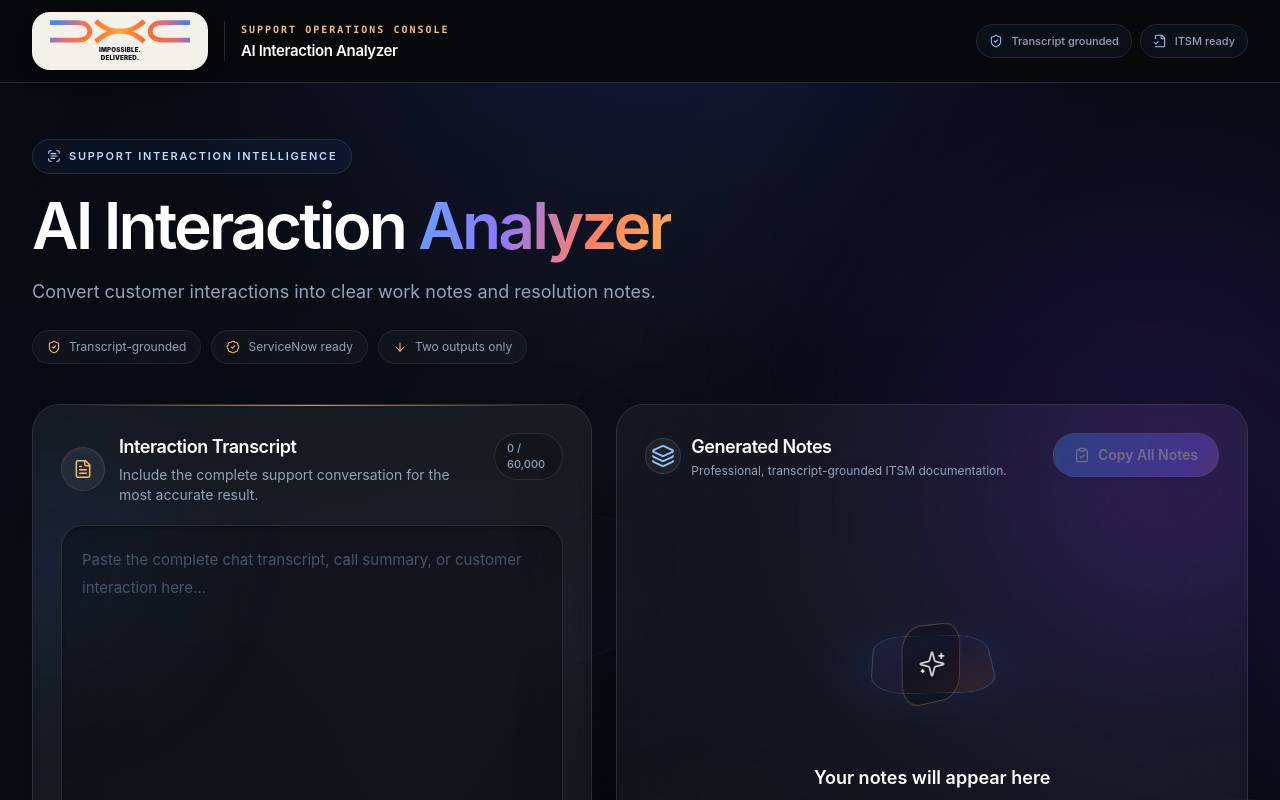
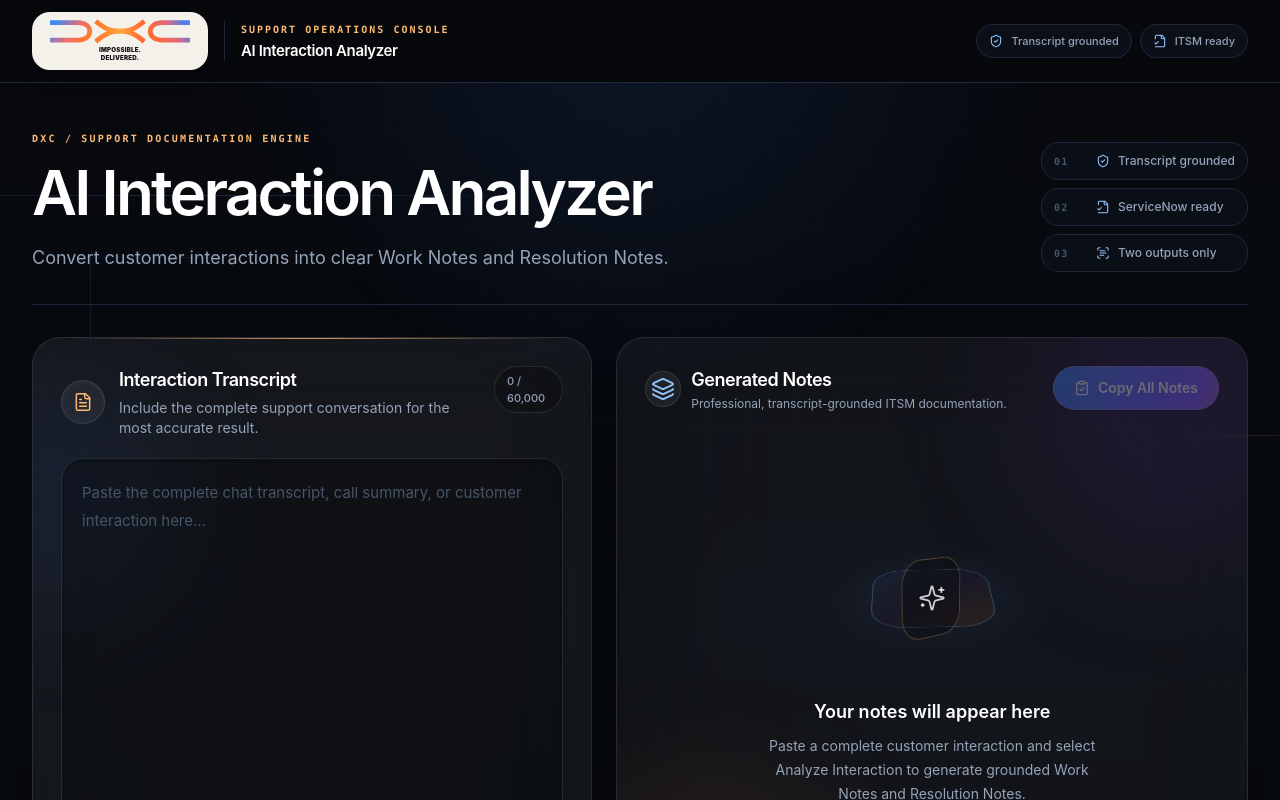
Before and after one commit to Infinity-projects-hue/DXC-Documentation-Tool, a Next.js app: page / in a window 1280 px wide. Shown: the top 800 px of the page. Built offline with nearby package versions, Linux system fonts and the light colour scheme.

Commit message:
Reframe workspace as support operations console

```diff
--- a/app/page.tsx
+++ b/app/page.tsx
@@ -2,7 +2,7 @@
 
 import type { ElementType, ReactNode } from "react";
 import { motion, useReducedMotion } from "framer-motion";
-import { ArrowDown, BadgeCheck, ScanText, ShieldCheck } from "lucide-react";
+import { FileCheck2, ScanText, ShieldCheck } from "lucide-react";
 import { InputCard } from "@/components/documentation/InputCard";
 import { OutputCards } from "@/components/documentation/OutputCards";
 
@@ -10,32 +10,32 @@
   const reduceMotion = useReducedMotion();
 
   return (
-    <div className="relative isolate min-h-[calc(100vh-72px)] overflow-hidden bg-[#070a11]">
-      <CinematicBackground reducedMotion={Boolean(reduceMotion)} />
+    <div className="relative isolate min-h-[calc(100vh-82px)] overflow-hidden bg-[#07090d]">
+      <OperationsBackground reducedMotion={Boolean(reduceMotion)} />
 
-      <section className="relative z-10 mx-auto w-full max-w-[1680px] px-4 pb-10 pt-10 sm:px-6 sm:pt-14 lg:px-8 lg:pb-14">
+      <section className="relative z-10 mx-auto w-full max-w-[1680px] px-4 pb-12 pt-10 sm:px-6 sm:pt-12 lg:px-8 lg:pb-16">
         <motion.div
-          initial={{ opacity: 0, y: 20 }}
+          initial={{ opacity: 0, y: 16 }}
           animate={{ opacity: 1, y: 0 }}
-          transition={{ duration: 0.65, ease: "easeOut" }}
-          className="mb-8 max-w-4xl lg:mb-10"
+          transition={{ duration: 0.55, ease: "easeOut" }}
+          className="mb-8 grid gap-6 border-b border-slate-800 pb-8 lg:grid-cols-[minmax(0,1fr)_auto] lg:items-end"
         >
-          <div className="mb-5 inline-flex items-center gap-2 rounded-full border border-blue-300/15 bg-blue-500/[0.07] px-3.5 py-2 text-[11px] font-semibold uppercase tracking-[0.16em] text-blue-200">
-            <ScanText className="h-3.5 w-3.5" />
-            Support interaction intelligence
+          <div className="max-w-4xl">
+            <p className="font-mono text-[10px] font-bold uppercase tracking-[0.22em] text-orange-300">
+              DXC / Support documentation engine
+            </p>
+            <h1 className="mt-4 max-w-3xl text-balance text-4xl font-semibold leading-[1.05] tracking-[-0.045em] text-white sm:text-5xl lg:text-[62px]">
+              AI Interaction Analyzer
+            </h1>
+            <p className="mt-5 max-w-2xl text-base leading-7 text-slate-400 sm:text-lg">
+              Convert customer interactions into clear Work Notes and Resolution Notes.
+            </p>
           </div>
 
-          <h1 className="max-w-3xl text-balance text-4xl font-semibold leading-[1.05] tracking-[-0.045em] text-white sm:text-5xl lg:text-[64px]">
-            AI Interaction <span className="dxc-gradient-text">Analyzer</span>
-          </h1>
-          <p className="mt-5 max-w-2xl text-base leading-7 text-slate-400 sm:text-lg">
-            Convert customer interactions into clear work notes and resolution notes.
-          </p>
-
-          <div className="mt-6 flex flex-wrap gap-2.5">
-            <FeaturePill icon={ShieldCheck}>Transcript-grounded</FeaturePill>
-            <FeaturePill icon={BadgeCheck}>ServiceNow ready</FeaturePill>
-            <FeaturePill icon={ArrowDown}>Two outputs only</FeaturePill>
+          <div className="grid grid-cols-1 gap-2 sm:grid-cols-3 lg:grid-cols-1">
+            <StatusBlock icon={ShieldCheck} code="01">Transcript grounded</StatusBlock>
+            <StatusBlock icon={FileCheck2} code="02">ServiceNow ready</StatusBlock>
+            <StatusBlock icon={ScanText} code="03">Two outputs only</StatusBlock>
           </div>
         </motion.div>
 
@@ -48,53 +48,38 @@
   );
 }
 
-function FeaturePill({ icon: Icon, children }: { icon: ElementType; children: ReactNode }) {
+function StatusBlock({ icon: Icon, code, children }: { icon: ElementType; code: string; children: ReactNode }) {
   return (
-    <span className="inline-flex items-center gap-2 rounded-full border border-white/[0.08] bg-white/[0.035] px-3.5 py-2 text-xs text-slate-400 backdrop-blur-xl">
-      <Icon className="h-3.5 w-3.5 text-orange-300" strokeWidth={1.8} />
-      {children}
-    </span>
+    <div className="grid min-w-[190px] grid-cols-[30px_1fr] items-center gap-3 rounded-xl border border-slate-800 bg-[#0a0f17] px-3 py-2.5">
+      <span className="font-mono text-[10px] font-bold tracking-[0.14em] text-slate-600">{code}</span>
+      <span className="inline-flex items-center gap-2 text-xs font-medium text-slate-400">
+        <Icon className="h-3.5 w-3.5 text-blue-300" strokeWidth={1.8} />
+        {children}
+      </span>
+    </div>
   );
 }
 
-function CinematicBackground({ reducedMotion }: { reducedMotion: boolean }) {
-  const transition = reducedMotion
-    ? { duration: 0 }
-    : { duration: 18, repeat: Infinity, ease: "easeInOut" as const };
-
+function OperationsBackground({ reducedMotion }: { reducedMotion: boolean }) {
   return (
     <div aria-hidden className="pointer-events-none absolute inset-0 overflow-hidden">
-      <div className="absolute inset-0 bg-[radial-gradient(circle_at_50%_-20%,rgba(69,92,246,0.18),transparent_38%),linear-gradient(180deg,#070a11_0%,#080c14_50%,#070a11_100%)]" />
-      <div className="absolute inset-0 opacity-[0.055] [background-image:linear-gradient(rgba(255,255,255,0.28)_1px,transparent_1px),linear-gradient(90deg,rgba(255,255,255,0.28)_1px,transparent_1px)] [background-size:64px_64px] [mask-image:radial-gradient(ellipse_at_center,black,transparent_78%)]" />
+      <div className="absolute inset-0 bg-[linear-gradient(180deg,#07090d_0%,#080b11_55%,#07090d_100%)]" />
+      <div className="absolute inset-0 opacity-[0.055] [background-image:linear-gradient(rgba(148,163,184,0.32)_1px,transparent_1px),linear-gradient(90deg,rgba(148,163,184,0.32)_1px,transparent_1px)] [background-size:48px_48px] [mask-image:linear-gradient(to_bottom,black,transparent_92%)]" />
 
       <motion.div
-        className="absolute -left-[14rem] top-[9rem] h-[34rem] w-[34rem] rounded-full bg-blue-600/18 blur-[120px]"
-        animate={reducedMotion ? undefined : { x: [0, 80, 0], y: [0, -35, 0], scale: [0.9, 1.08, 0.9] }}
-        transition={transition}
+        className="absolute -left-36 top-28 h-px w-[48rem] origin-left bg-gradient-to-r from-blue-400/0 via-blue-400/40 to-transparent"
+        animate={reducedMotion ? undefined : { scaleX: [0.75, 1, 0.75], opacity: [0.3, 0.75, 0.3] }}
+        transition={{ duration: 8, repeat: Infinity, ease: "easeInOut" }}
       />
       <motion.div
-        className="absolute -right-[12rem] top-[4rem] h-[36rem] w-[36rem] rounded-full bg-violet-600/15 blur-[130px]"
-        animate={reducedMotion ? undefined : { x: [0, -65, 0], y: [0, 55, 0], scale: [1.05, 0.92, 1.05] }}
-        transition={{ ...transition, duration: 21 }}
-      />
-      <motion.div
-        className="absolute bottom-[-20rem] left-[24%] h-[42rem] w-[42rem] rounded-full bg-orange-500/14 blur-[140px]"
-        animate={reducedMotion ? undefined : { x: [0, 90, 0], y: [0, -55, 0], scale: [0.95, 1.06, 0.95] }}
-        transition={{ ...transition, duration: 24 }}
+        className="absolute -right-36 top-[22rem] h-px w-[44rem] origin-right bg-gradient-to-l from-orange-400/0 via-orange-400/35 to-transparent"
+        animate={reducedMotion ? undefined : { scaleX: [1, 0.72, 1], opacity: [0.25, 0.65, 0.25] }}
+        transition={{ duration: 10, repeat: Infinity, ease: "easeInOut" }}
       />
 
-      <motion.div
-        className="absolute left-[6%] top-[31%] h-[380px] w-[620px] rounded-[48%] border border-blue-300/[0.07] bg-gradient-to-br from-blue-500/[0.035] via-transparent to-violet-500/[0.035] [transform-style:preserve-3d]"
-        animate={reducedMotion ? undefined : { rotateX: [58, 66, 58], rotateY: [-14, 12, -14], rotateZ: [-5, 6, -5], y: [0, 22, 0] }}
-        transition={{ ...transition, duration: 26 }}
-      />
-      <motion.div
-        className="absolute -right-[10%] bottom-[2%] h-[360px] w-[580px] rounded-[46%] border border-orange-300/[0.07] bg-gradient-to-tr from-orange-500/[0.04] via-transparent to-violet-500/[0.03] [transform-style:preserve-3d]"
-        animate={reducedMotion ? undefined : { rotateX: [-52, -62, -52], rotateY: [16, -12, 16], rotateZ: [4, -7, 4], x: [0, -26, 0] }}
-        transition={{ ...transition, duration: 29 }}
-      />
-
-      <div className="absolute inset-0 bg-[linear-gradient(115deg,transparent_0%,rgba(255,255,255,0.018)_45%,transparent_55%)]" />
+      <div className="absolute left-[7%] top-[18%] h-36 w-36 border-l border-t border-blue-400/10" />
+      <div className="absolute bottom-[12%] right-[8%] h-44 w-44 border-b border-r border-orange-400/10" />
+      <div className="absolute inset-x-0 top-0 h-80 bg-[radial-gradient(circle_at_50%_-30%,rgba(59,130,246,0.12),transparent_55%)]" />
     </div>
   );
 }
```
